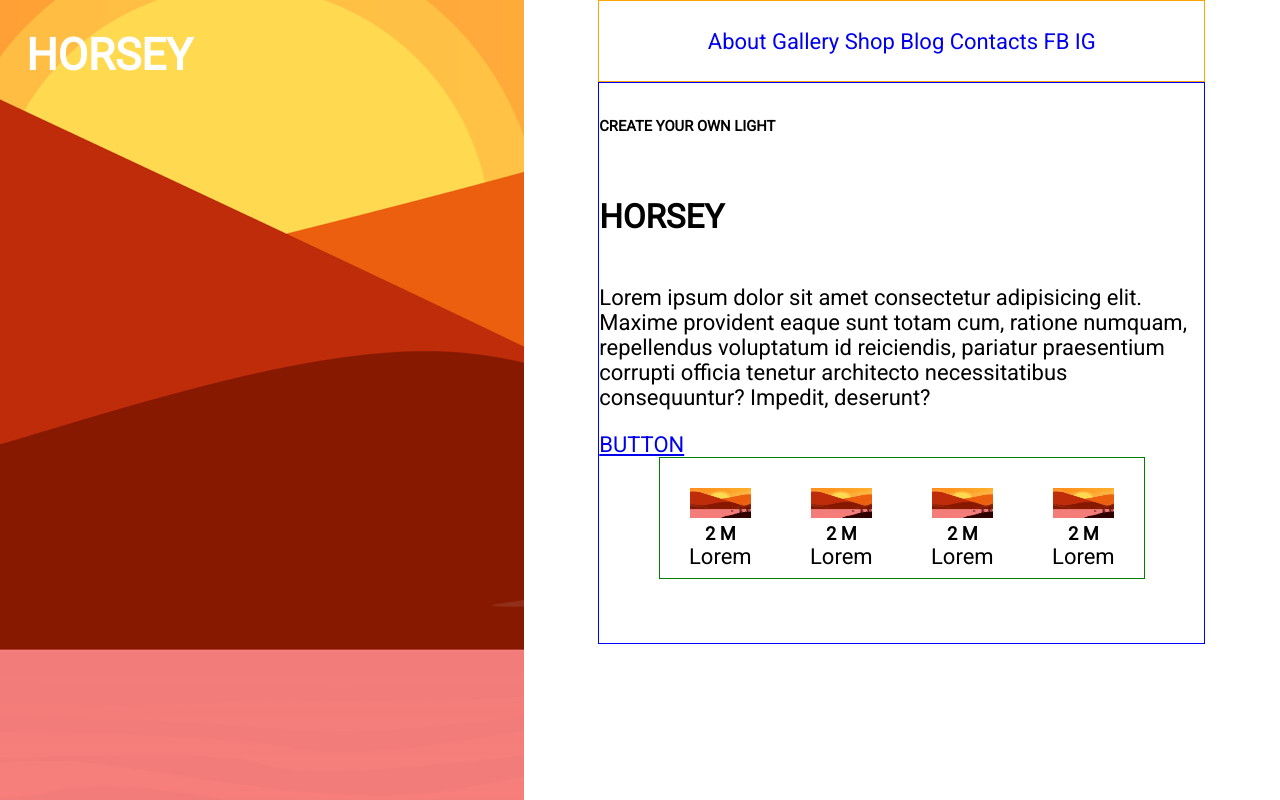
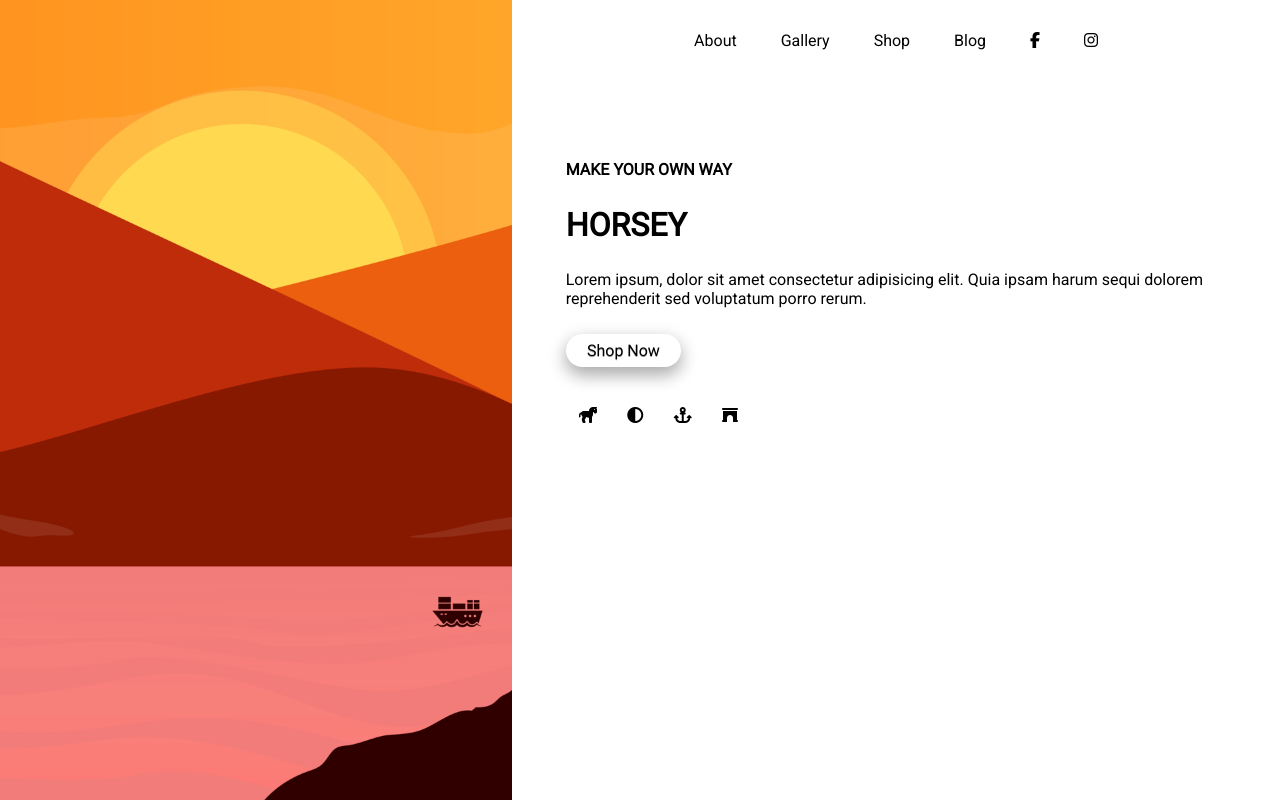
Before and after one commit to Bhevans17/horsey-template, a plain HTML site: page index.html in a window 1280 px wide. Drawn offline with Linux system fonts and the light colour scheme.

Commit message:
Edited styles

```diff
--- a/index.html
+++ b/index.html
@@ -11,13 +11,21 @@
 </head>
 
 <body>
-    <div class="wrapper">
-        <!--------- LEFT SIDE --------->
-        <div class="left-side">
-            <h1 class="logo">HORSEY</h1>
-        </div>
-        <!--------- RIGHT SIDE --------->
-        <div class="right-side">
+
+    <!-- Large Devices Content-->
+
+    <!-- Large Devices Navigation -->
+    <div id="large-devices-wrapper">
+
+        <main>
+
+            <!-- Left Side Image -->
+            <div id="left-side-image"></div>
+
+            <!-- Main -->
+            <div class="main-content-wrapper">
+
+                <header>
                     <nav>
                         <ul>
                             <li>
@@ -33,53 +41,91 @@
                                 <a href="#">Blog</a>
                             </li>
                             <li>
-                        <a href="#">Contacts</a>
+                                <a href="#">
+                                    <i class="fab fa-facebook-f"></i>
+                                </a>
+                                <a href="">
+                                    <i class="fab fa-instagram"></i>
+                                </a>
+                            </li>
+                        </ul>
+                    </nav>
+                </header>
+
+                <div class="main-content">
+                    <h4>MAKE YOUR OWN WAY</h4>
+                    <h1>HORSEY</h1>
+                    <p>Lorem ipsum, dolor sit amet consectetur adipisicing elit. Quia ipsam harum sequi dolorem
+                        reprehenderit
+                        sed voluptatum porro rerum.</p>
+                    <a id="main-content-btn-large" href="#">Shop Now</a>
+
+                    <div class="main-content-icons">
+                        <i class="fas fa-horse"></i>
+                        <i class="fas fa-adjust"></i>
+                        <i class="fas fa-anchor"></i>
+                        <i class="fas fa-archway"></i>
+                    </div>
+                </div>
+            </div>
+        </main>
+
+
+    </div>
+
+    <div id="mobile-content-wrapper">
+        <!-- Mobile Navigation -->
+        <header class="mobile-header">
+            <i id="barsIcon" class="fas fa-bars"></i>
+        </header>
+
+        <nav class="mobile-nav" id="nav">
+            <i id="timesIcon" class="fas fa-times"></i>
+
+            <ul>
+                <li>
+                    <a href="#">About</a>
                 </li>
                 <li>
-                        <a href="#">FB</a>
+                    <a href="#">Gallery</a>
                 </li>
                 <li>
-                        <a href="#">IG</a>
+                    <a href="#">Shop</a>
+                </li>
+                <li>
+                    <a href="#">Blog</a>
+                </li>
+                <li>
+                    <a href="#">
+                        <i class="fab fa-facebook-f"></i>
+                    </a>
+                    <a href="">
+                        <i class="fab fa-instagram"></i>
+                    </a>
                 </li>
             </ul>
         </nav>
 
-            <section>
-                <div class="right-side-content">
-                    <h6>CREATE YOUR OWN LIGHT</h6>
-                    <h2>HORSEY</h2>
-                    <p>Lorem ipsum dolor sit amet consectetur adipisicing elit. Maxime provident eaque sunt totam cum,
-                        ratione numquam, repellendus voluptatum id reiciendis, pariatur praesentium corrupti officia
-                        tenetur
-                        architecto necessitatibus consequuntur? Impedit, deserunt?</p>
-                    <a href="#">BUTTON</a>
-                    <div class="mini-image-wrapper">
-                        <div class="mini-image">
-                            <img src="./img/boat.png" alt="">
-                            <h5>2 M</h5>
-                            <p>Lorem</p>
-                        </div>
-                        <div class="mini-image">
-                            <img src="./img/boat.png" alt="">
-                            <h5>2 M</h5>
-                            <p>Lorem</p>
-                        </div>
-                        <div class="mini-image">
-                            <img src="./img/boat.png" alt="">
-                            <h5>2 M</h5>
-                            <p>Lorem</p>
-                        </div>
-                        <div class="mini-image">
-                            <img src="./img/boat.png" alt="">
-                            <h5>2 M</h5>
-                            <p>Lorem</p>
+        <!-- Main -->
+        <main>
+            <div class="main-content-wrapper">
+                <h4>MAKE YOUR OWN WAY</h4>
+                <h1>HORSEY</h1>
+                <p>Lorem ipsum, dolor sit amet consectetur adipisicing elit. Quia ipsam harum sequi dolorem
+                    reprehenderit
+                    sed voluptatum porro rerum.</p>
+                <a href="#">Shop Now</a>
+
+                <div class="main-content-icons">
+                    <i class="fas fa-horse"></i>
+                    <i class="fas fa-adjust"></i>
+                    <i class="fas fa-anchor"></i>
+                    <i class="fas fa-archway"></i>
                 </div>
             </div>
+        </main>
     </div>
-            </section>
-        </div>
-    </div>
-
+    <script src="https://kit.fontawesome.com/b836e57116.js" crossorigin="anonymous"></script>
     <script src="index.js"></script>
 </body>
 
--- a/index.js
+++ b/index.js
@@ -0,0 +1,11 @@
+let barsIcon = document.getElementById("barsIcon");
+let timesIcon = document.getElementById("timesIcon");
+let nav = document.getElementById("nav");
+
+barsIcon.onclick = function() {
+  nav.id = "nav-active";
+};
+
+timesIcon.onclick = function() {
+  nav.id = "nav";
+};
--- a/style.css
+++ b/style.css
@@ -1,55 +1,140 @@
-html {
-  font-size: 16px;
-}
-@media screen and (min-width: 320px) {
-  html {
-    font-size: calc(16px + 6 * ((100vw - 320px) / 680));
-  }
-}
-@media screen and (min-width: 1000px) {
-  html {
-    font-size: 22px;
-  }
-}
 body {
   margin: 0;
   font-family: "Roboto", sans-serif;
 }
 
-.wrapper {
+* {
+  margin: 0;
+}
+
+@media screen and (min-width: 768.1px) {
+  #mobile-content-wrapper {
+    display: none;
+  }
+
+  #large-devices-wrapper {
+    display: initial;
+  }
+
+  header {
     width: 100%;
+    height: 10vh;
+    display: flex;
+    align-items: center;
+    justify-content: center;
+    background-color: white;
+  }
+
+  nav ul {
+    margin: 0;
+    padding: 0;
+  }
+
+  nav ul li {
+    display: inline;
+  }
+
+  nav ul li a {
+    color: black;
+    text-decoration: none;
+    margin: 20px;
+  }
+
+  main {
+    height: 100vh;
     display: flex;
   }
 
-/************************** LEFT SIDE **************************/
-.left-side {
-  width: 45%;
+  #left-side-image {
+    width: 40%;
     height: 100vh;
+    background: url("./img/boat.png");
     background-position: center;
-  background-image: url("img/boat.png");
+    background-size: cover;
   }
 
-.logo {
-  position: relative;
-  left: 5%;
-  color: white;
-  text-decoration: none;
-  font-weight: bold;
+  .main-content-wrapper {
+    width: 60%;
+    height: 100vh;
   }
 
-/************************** RIGHT SIDE **************************/
-.right-side {
-  width: 65%;
+  .main-content {
+    padding: 7%;
+  }
+
+  .main-content * {
+    margin-top: 4%;
+  }
+
+  #main-content-btn-large {
+    display: inline-block;
+    padding: 0.3em 1.2em;
+    border: 0.16em solid rgba(255, 255, 255, 0);
+    border-radius: 2em;
+    box-sizing: border-box;
+    text-decoration: none;
+    color: black;
+    text-shadow: 0 0.04em 0.04em rgba(0, 0, 0, 0.35);
+    text-align: center;
+    background-color: white;
+    box-shadow: 0 8px 16px 0 rgba(0, 0, 0, 0.2),
+      0 6px 20px 0 rgba(0, 0, 0, 0.19);
+  }
+
+  .main-content-icons i {
+    margin: 2%;
+  }
+}
+
+@media screen and (max-width: 768px) {
+  #large-devices-wrapper {
+    display: none;
+  }
+  /************ Navigation ************/
+  header {
+    display: flex;
+    align-items: center;
+    height: 5vh;
+    position: absolute;
+    background-color: white;
+    width: 100%;
+  }
+
+  header i {
+    margin-left: 5%;
   }
 
   nav {
-  width: 80%;
-  height: 10vh;
-  align-items: center;
-  justify-content: space-evenly;
-  display: flex;
-  margin: 0 auto;
-  border: 1px solid orange;
+    background-color: white;
+    width: 90%;
+    height: 100vh;
+    text-align: center;
+    position: absolute;
+    left: -100%;
+    transition: 0.3s;
+  }
+
+  #nav-active {
+    background-color: white;
+    width: 90%;
+    height: 100vh;
+    text-align: center;
+    position: absolute;
+    top: 0;
+    left: 0;
+    transition: 0.3s;
+  }
+
+  nav .fa-times {
+    position: absolute;
+    left: 2.5%;
+    top: 1%;
+  }
+
+  nav .fa-times:after {
+    clear: both;
+    display: table;
+    content: "";
   }
 
   nav ul {
@@ -59,45 +144,54 @@ nav ul {
   }
 
   nav ul li {
-  display: inline;
+    padding-top: 5vh;
+  }
+
+  nav ul li a i {
+    padding: 0 2.5%;
   }
 
   nav ul li a {
     text-decoration: none;
+    color: grey;
   }
 
-.right-side-content {
+  /************ Main ************/
+  main {
+    width: 100%;
+    height: 100vh;
+    background: url("./img/boat.png");
+    background-position: center;
+    background-size: cover;
     display: flex;
-  flex-direction: column;
-  height: 70vh;
-  width: 80%;
-  margin: 0 auto;
-  border: 1px solid blue;
+    padding-top: 6%;
   }
 
-.mini-image-wrapper {
-  display: flex;
-  justify-content: space-evenly;
-  width: 80%;
-  align-items: center;
-  height: 15vh;
-  text-align: center;
-  border: 1px solid green;
-  margin: 0 auto;
+  .main-content-wrapper {
+    margin: 10%;
   }
 
-.mini-image {
-  height: 50%;
-  width: 50%;
+  .main-content-wrapper * {
+    margin-top: 7%;
   }
 
-.mini-image h5,
-.mini-image p {
-  margin: 0;
-  padding: 0;
+  .main-content-wrapper a {
+    display: inline-block;
+    padding: 0.3em 1.2em;
+    border: 0.16em solid rgba(255, 255, 255, 0);
+    border-radius: 2em;
+    box-sizing: border-box;
+    text-decoration: none;
+    color: black;
+    text-shadow: 0 0.04em 0.04em rgba(0, 0, 0, 0.35);
+    text-align: center;
+    background-color: white;
+    box-shadow: 0 8px 16px 0 rgba(0, 0, 0, 0.2),
+      0 6px 20px 0 rgba(0, 0, 0, 0.19);
   }
 
-.mini-image img {
-  height: 50%;
-  width: 50%;
+  .main-content-icons-wrapper i {
+    color: white;
+    padding: 2.5%;
   }
+}
```
Lines whose indentation alone changed are shown as unchanged.
